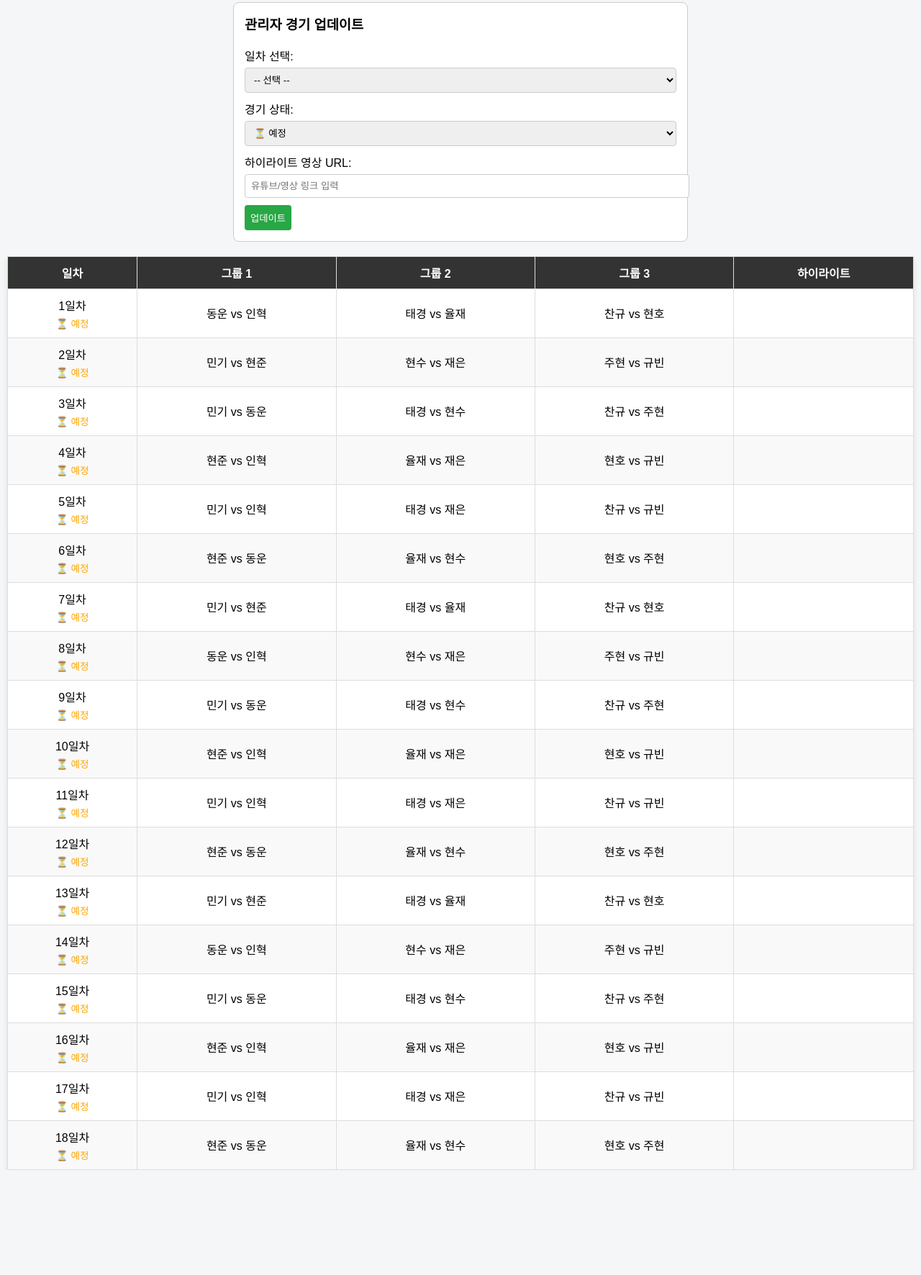
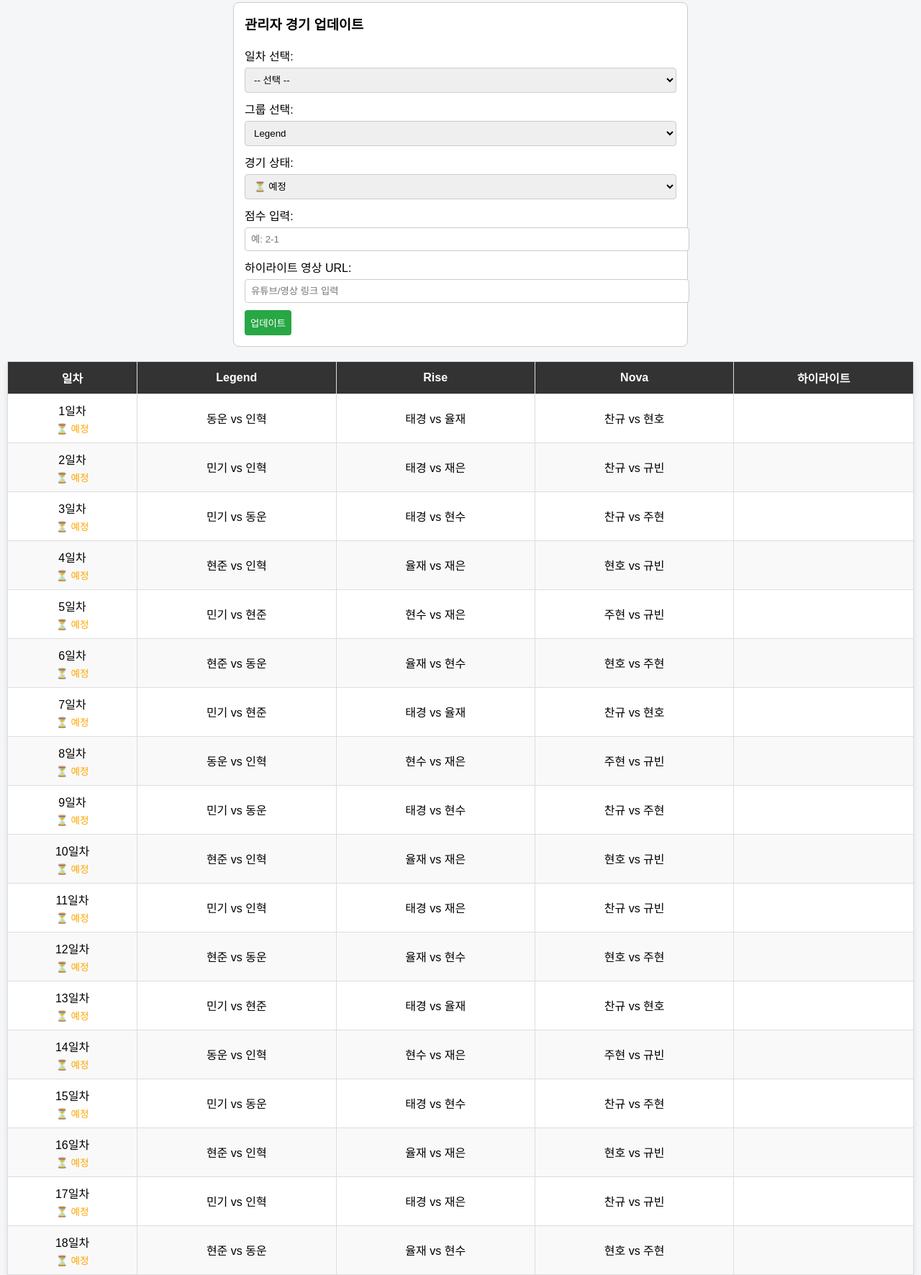
Before and after one commit to mint5315/fc-match-schedule, a plain HTML site: page index.html in a window 1280 px wide. Shown: the part 130-1902 px from the top of the page at 72% size. Before the commit the page ends 1756 px from the top, so only its background shows below. Drawn offline with Linux system fonts and the light colour scheme.

Commit message:
Add files via upload

```diff
--- a/index.html
+++ b/index.html
@@ -5,115 +5,30 @@
   <meta name="viewport" content="width=device-width, initial-scale=1.0">
   <title>피파 경기 일정</title>
   <style>
-    body {
-      font-family: Arial, sans-serif;
-      background: #f4f6f8;
-      margin: 0;
-      padding: 0;
-    }
-    header {
-      background: #222;
-      color: #fff;
-      padding: 15px;
-      text-align: center;
-      font-size: 1.4em;
-      font-weight: bold;
-    }
-    .search-box {
-      text-align: center;
-      margin: 15px 0;
-    }
-    .search-box input {
-      padding: 8px;
-      font-size: 1em;
-      width: 80%;
-      max-width: 400px;
-      border: 1px solid #ccc;
-      border-radius: 5px;
-    }
-    .table-container {
-      overflow-x: auto;
-      padding: 0 10px;
-    }
-    table {
-      min-width: 800px;
-      width: 100%;
-      border-collapse: collapse;
-      background: #fff;
-      box-shadow: 0 4px 8px rgba(0,0,0,0.1);
-    }
-    th, td {
-      border: 1px solid #ddd;
-      padding: 10px;
-      text-align: center;
-      white-space: nowrap;
-    }
-    th {
-      background: #333;
-      color: white;
-    }
-    tr:nth-child(even) {
-      background: #f9f9f9;
-    }
-    tr:hover {
-      background: #f1f1f1;
-    }
-    .status {
-      font-size: 0.85em;
-      display: block;
-      margin-top: 3px;
-    }
-    .done {
-      color: green;
-    }
-    .pending {
-      color: orange;
-    }
-    .highlight-btn {
-      background: #007BFF;
-      color: white;
-      padding: 5px 8px;
-      border: none;
-      border-radius: 4px;
-      cursor: pointer;
-    }
-    .highlight-btn:hover {
-      background: #0056b3;
-    }
-    /* 관리자 모드 */
-    .admin-panel {
-      background: #fff;
-      padding: 15px;
-      margin: 20px auto;
-      width: 90%;
-      max-width: 600px;
-      border: 1px solid #ccc;
-      border-radius: 8px;
-    }
-    .admin-panel h3 {
-      margin-top: 0;
-    }
-    .admin-panel input, .admin-panel select {
-      width: 100%;
-      padding: 8px;
-      margin: 5px 0 10px;
-      border: 1px solid #ccc;
-      border-radius: 4px;
-    }
-    .admin-panel button {
-      background: #28a745;
-      color: white;
-      padding: 8px;
-      border: none;
-      border-radius: 4px;
-      cursor: pointer;
-    }
-    .admin-panel button:hover {
-      background: #218838;
-    }
+    body { font-family: Arial, sans-serif; background: #f4f6f8; margin:0; padding:0; }
+    header { background:#222; color:#fff; padding:15px; text-align:center; font-size:1.4em; font-weight:bold; }
+    .search-box { text-align:center; margin:15px 0; }
+    .search-box input { padding:8px; font-size:1em; width:80%; max-width:400px; border:1px solid #ccc; border-radius:5px; }
+    .table-container { overflow-x:auto; padding:0 10px; }
+    table { min-width:800px; width:100%; border-collapse:collapse; background:#fff; box-shadow:0 4px 8px rgba(0,0,0,0.1); }
+    th, td { border:1px solid #ddd; padding:10px; text-align:center; white-space:nowrap; }
+    th { background:#333; color:white; }
+    tr:nth-child(even) { background:#f9f9f9; }
+    tr:hover { background:#f1f1f1; }
+    .status { font-size:0.85em; display:block; margin-top:3px; }
+    .done { color: green; }
+    .pending { color: orange; }
+    .highlight-btn { background:#007BFF; color:white; padding:5px 8px; border:none; border-radius:4px; cursor:pointer; margin:2px; }
+    .highlight-btn:hover { background:#0056b3; }
+    .admin-panel { background:#fff; padding:15px; margin:20px auto; width:90%; max-width:600px; border:1px solid #ccc; border-radius:8px; }
+    .admin-panel h3 { margin-top:0; }
+    .admin-panel input, .admin-panel select { width:100%; padding:8px; margin:5px 0 10px; border:1px solid #ccc; border-radius:4px; }
+    .admin-panel button { background:#28a745; color:white; padding:8px; border:none; border-radius:4px; cursor:pointer; }
+    .admin-panel button:hover { background:#218838; }
   </style>
 </head>
 <body>
+
 <header>⚽ 피파 경기 일정</header>
 
 <!-- 검색 -->
@@ -128,13 +43,26 @@
   <select id="matchDay">
     <option value="">-- 선택 --</option>
   </select>
+
+  <label>그룹 선택:</label>
+  <select id="groupSelect">
+    <option value="1">Legend</option>
+    <option value="2">Rise</option>
+    <option value="3">Nova</option>
+  </select>
+
   <label>경기 상태:</label>
   <select id="matchStatus">
     <option value="⏳ 예정">⏳ 예정</option>
     <option value="✅ 끝남">✅ 끝남</option>
   </select>
+
+  <label>점수 입력:</label>
+  <input type="text" id="matchScore" placeholder="예: 2-1">
+
   <label>하이라이트 영상 URL:</label>
   <input type="text" id="highlightUrl" placeholder="유튜브/영상 링크 입력">
+
   <button id="updateBtn">업데이트</button>
 </div>
 
@@ -144,31 +72,139 @@
     <thead>
       <tr>
         <th>일차</th>
-          <th>그룹 1</th>
-          <th>그룹 2</th>
-          <th>그룹 3</th>
+        <th>Legend</th>
+        <th>Rise</th>
+        <th>Nova</th>
         <th>하이라이트</th>
       </tr>
     </thead>
     <tbody>
-  <tr data-day="1"><td>1일차 <span class="status pending">⏳ 예정</span></td><td>동운 vs 인혁</td><td>태경 vs 율재</td><td>찬규 vs 현호</td><td></td></tr>
-  <tr data-day="2"><td>2일차 <span class="status pending">⏳ 예정</span></td><td>민기 vs 현준</td><td>현수 vs 재은</td><td>주현 vs 규빈</td><td></td></tr>
-  <tr data-day="3"><td>3일차 <span class="status pending">⏳ 예정</span></td><td>민기 vs 동운</td><td>태경 vs 현수</td><td>찬규 vs 주현</td><td></td></tr>
-  <tr data-day="4"><td>4일차 <span class="status pending">⏳ 예정</span></td><td>현준 vs 인혁</td><td>율재 vs 재은</td><td>현호 vs 규빈</td><td></td></tr>
-  <tr data-day="5"><td>5일차 <span class="status pending">⏳ 예정</span></td><td>민기 vs 인혁</td><td>태경 vs 재은</td><td>찬규 vs 규빈</td><td></td></tr>
-  <tr data-day="6"><td>6일차 <span class="status pending">⏳ 예정</span></td><td>현준 vs 동운</td><td>율재 vs 현수</td><td>현호 vs 주현</td><td></td></tr>
-  <tr data-day="7"><td>7일차 <span class="status pending">⏳ 예정</span></td><td>민기 vs 현준</td><td>태경 vs 율재</td><td>찬규 vs 현호</td><td></td></tr>
-  <tr data-day="8"><td>8일차 <span class="status pending">⏳ 예정</span></td><td>동운 vs 인혁</td><td>현수 vs 재은</td><td>주현 vs 규빈</td><td></td></tr>
-  <tr data-day="9"><td>9일차 <span class="status pending">⏳ 예정</span></td><td>민기 vs 동운</td><td>태경 vs 현수</td><td>찬규 vs 주현</td><td></td></tr>
-  <tr data-day="10"><td>10일차 <span class="status pending">⏳ 예정</span></td><td>현준 vs 인혁</td><td>율재 vs 재은</td><td>현호 vs 규빈</td><td></td></tr>
-  <tr data-day="11"><td>11일차 <span class="status pending">⏳ 예정</span></td><td>민기 vs 인혁</td><td>태경 vs 재은</td><td>찬규 vs 규빈</td><td></td></tr>
-  <tr data-day="12"><td>12일차 <span class="status pending">⏳ 예정</span></td><td>현준 vs 동운</td><td>율재 vs 현수</td><td>현호 vs 주현</td><td></td></tr>
-  <tr data-day="13"><td>13일차 <span class="status pending">⏳ 예정</span></td><td>민기 vs 현준</td><td>태경 vs 율재</td><td>찬규 vs 현호</td><td></td></tr>
-  <tr data-day="14"><td>14일차 <span class="status pending">⏳ 예정</span></td><td>동운 vs 인혁</td><td>현수 vs 재은</td><td>주현 vs 규빈</td><td></td></tr>
-  <tr data-day="15"><td>15일차 <span class="status pending">⏳ 예정</span></td><td>민기 vs 동운</td><td>태경 vs 현수</td><td>찬규 vs 주현</td><td></td></tr>
-  <tr data-day="16"><td>16일차 <span class="status pending">⏳ 예정</span></td><td>현준 vs 인혁</td><td>율재 vs 재은</td><td>현호 vs 규빈</td><td></td></tr>
-  <tr data-day="17"><td>17일차 <span class="status pending">⏳ 예정</span></td><td>민기 vs 인혁</td><td>태경 vs 재은</td><td>찬규 vs 규빈</td><td></td></tr>
-  <tr data-day="18"><td>18일차 <span class="status pending">⏳ 예정</span></td><td>현준 vs 동운</td><td>율재 vs 현수</td><td>현호 vs 주현</td><td></td></tr>
+      <tr data-day="1">
+        <td>1일차 <span class="status pending">⏳ 예정</span></td>
+        <td>동운 vs 인혁</td>
+        <td>태경 vs 율재</td>
+        <td>찬규 vs 현호</td>
+        <td></td>
+      </tr>
+      <tr data-day="2">
+        <td>2일차 <span class="status pending">⏳ 예정</span></td>
+        <td>민기 vs 인혁</td>
+        <td>태경 vs 재은</td>
+        <td>찬규 vs 규빈</td>
+        <td></td>
+      </tr>
+      <tr data-day="3">
+        <td>3일차 <span class="status pending">⏳ 예정</span></td>
+        <td>민기 vs 동운</td>
+        <td>태경 vs 현수</td>
+        <td>찬규 vs 주현</td>
+        <td></td>
+      </tr>
+      <tr data-day="4">
+        <td>4일차 <span class="status pending">⏳ 예정</span></td>
+        <td>현준 vs 인혁</td>
+        <td>율재 vs 재은</td>
+        <td>현호 vs 규빈</td>
+        <td></td>
+      </tr>
+      <tr data-day="5">
+        <td>5일차 <span class="status pending">⏳ 예정</span></td>
+        <td>민기 vs 현준</td>
+        <td>현수 vs 재은</td>
+        <td>주현 vs 규빈</td>
+        <td></td>
+      </tr>
+      <tr data-day="6">
+        <td>6일차 <span class="status pending">⏳ 예정</span></td>
+        <td>현준 vs 동운</td>
+        <td>율재 vs 현수</td>
+        <td>현호 vs 주현</td>
+        <td></td>
+      </tr>
+      <tr data-day="7">
+        <td>7일차 <span class="status pending">⏳ 예정</span></td>
+        <td>민기 vs 현준</td>
+        <td>태경 vs 율재</td>
+        <td>찬규 vs 현호</td>
+        <td></td>
+      </tr>
+      <tr data-day="8">
+        <td>8일차 <span class="status pending">⏳ 예정</span></td>
+        <td>동운 vs 인혁</td>
+        <td>현수 vs 재은</td>
+        <td>주현 vs 규빈</td>
+        <td></td>
+      </tr>
+      <tr data-day="9">
+        <td>9일차 <span class="status pending">⏳ 예정</span></td>
+        <td>민기 vs 동운</td>
+        <td>태경 vs 현수</td>
+        <td>찬규 vs 주현</td>
+        <td></td>
+      </tr>
+      <tr data-day="10">
+        <td>10일차 <span class="status pending">⏳ 예정</span></td>
+        <td>현준 vs 인혁</td>
+        <td>율재 vs 재은</td>
+        <td>현호 vs 규빈</td>
+        <td></td>
+      </tr>
+      <tr data-day="11">
+        <td>11일차 <span class="status pending">⏳ 예정</span></td>
+        <td>민기 vs 인혁</td>
+        <td>태경 vs 재은</td>
+        <td>찬규 vs 규빈</td>
+        <td></td>
+      </tr>
+      <tr data-day="12">
+        <td>12일차 <span class="status pending">⏳ 예정</span></td>
+        <td>현준 vs 동운</td>
+        <td>율재 vs 현수</td>
+        <td>현호 vs 주현</td>
+        <td></td>
+      </tr>
+      <tr data-day="13">
+        <td>13일차 <span class="status pending">⏳ 예정</span></td>
+        <td>민기 vs 현준</td>
+        <td>태경 vs 율재</td>
+        <td>찬규 vs 현호</td>
+        <td></td>
+      </tr>
+      <tr data-day="14">
+        <td>14일차 <span class="status pending">⏳ 예정</span></td>
+        <td>동운 vs 인혁</td>
+        <td>현수 vs 재은</td>
+        <td>주현 vs 규빈</td>
+        <td></td>
+      </tr>
+      <tr data-day="15">
+        <td>15일차 <span class="status pending">⏳ 예정</span></td>
+        <td>민기 vs 동운</td>
+        <td>태경 vs 현수</td>
+        <td>찬규 vs 주현</td>
+        <td></td>
+      </tr>
+      <tr data-day="16">
+        <td>16일차 <span class="status pending">⏳ 예정</span></td>
+        <td>현준 vs 인혁</td>
+        <td>율재 vs 재은</td>
+        <td>현호 vs 규빈</td>
+        <td></td>
+      </tr>
+      <tr data-day="17">
+        <td>17일차 <span class="status pending">⏳ 예정</span></td>
+        <td>민기 vs 인혁</td>
+        <td>태경 vs 재은</td>
+        <td>찬규 vs 규빈</td>
+        <td></td>
+      </tr>
+      <tr data-day="18">
+        <td>18일차 <span class="status pending">⏳ 예정</span></td>
+        <td>현준 vs 동운</td>
+        <td>율재 vs 현수</td>
+        <td>현호 vs 주현</td>
+        <td></td>
+      </tr>
     </tbody>
   </table>
 </div>
@@ -177,11 +213,12 @@
   const searchInput = document.getElementById('searchInput');
   const tableBody = document.getElementById('matchTable').getElementsByTagName('tbody')[0];
   const matchDaySelect = document.getElementById('matchDay');
+  const groupSelect = document.getElementById('groupSelect');
   const updateBtn = document.getElementById('updateBtn');
 
-    // 일차 선택 옵션 자동 생성
+  // 일차 옵션 생성
   const rows = tableBody.getElementsByTagName('tr');
-    for (let i = 0; i < rows.length; i++) {
+  for(let i=0;i<rows.length;i++){
     let day = rows[i].getAttribute('data-day');
     let option = document.createElement('option');
     option.value = day;
@@ -190,39 +227,42 @@
   }
 
   // 검색 기능
-    searchInput.addEventListener('keyup', function() {
+  searchInput.addEventListener('keyup', function(){
     const filter = searchInput.value.toLowerCase();
-      for (let i = 0; i < rows.length; i++) {
+    for(let i=0;i<rows.length;i++){
       let rowText = rows[i].innerText.toLowerCase();
       rows[i].style.display = rowText.includes(filter) ? '' : 'none';
     }
   });
 
-    // 관리자 업데이트 기능
-    updateBtn.addEventListener('click', function() {
+  // 관리자 업데이트
+  updateBtn.addEventListener('click', function(){
     let selectedDay = matchDaySelect.value;
+    let groupIdx = groupSelect.value;
     let status = document.getElementById('matchStatus').value;
+    let score = document.getElementById('matchScore').value;
     let highlightUrl = document.getElementById('highlightUrl').value;
 
-      if (!selectedDay) {
-        alert("일차를 선택하세요.");
-        return;
+    if(!selectedDay){ alert("일차를 선택하세요."); return; }
+    let targetRow = document.querySelector(`tr[data-day='${selectedDay}']`);
+    if(targetRow){
+      // 상태 업데이트
+      let statusSpan = targetRow.querySelector('.status');
+      statusSpan.textContent = status;
+      statusSpan.className = "status " + (status.includes("끝남")?"done":"pending");
+
+      // 점수 업데이트
+      if(score){
+        targetRow.children[groupIdx].textContent += ` (${score})`;
       }
 
-      let targetRow = document.querySelector(`tr[data-day='${selectedDay}']`);
-      if (targetRow) {
-        let statusSpan = targetRow.querySelector('.status');
-        statusSpan.textContent = status;
-        statusSpan.className = "status " + (status.includes("끝남") ? "done" : "pending");
-
-        // 하이라이트 버튼 생성
+      // 하이라이트 추가 (여러개 가능)
       let lastCell = targetRow.lastElementChild;
-        lastCell.innerHTML = "";
-        if (highlightUrl) {
-          let btn = document.createElement("button");
+      if(highlightUrl){
+        let btn = document.createElement('button');
         btn.textContent = "🎥 보기";
         btn.className = "highlight-btn";
-          btn.onclick = () => window.open(highlightUrl, "_blank");
+        btn.onclick = ()=>window.open(highlightUrl,"_blank");
         lastCell.appendChild(btn);
       }
     }
```
Lines whose indentation alone changed are shown as unchanged.
